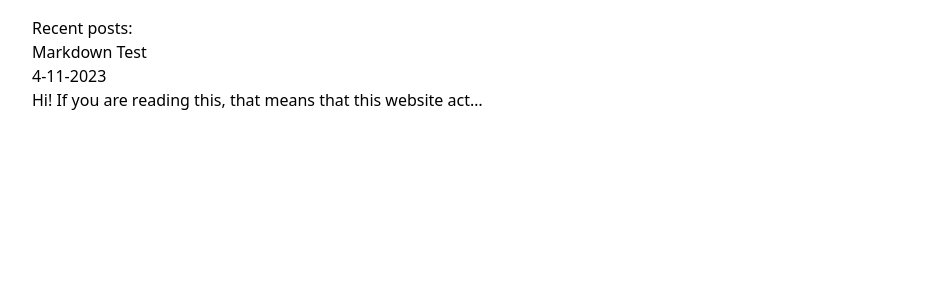
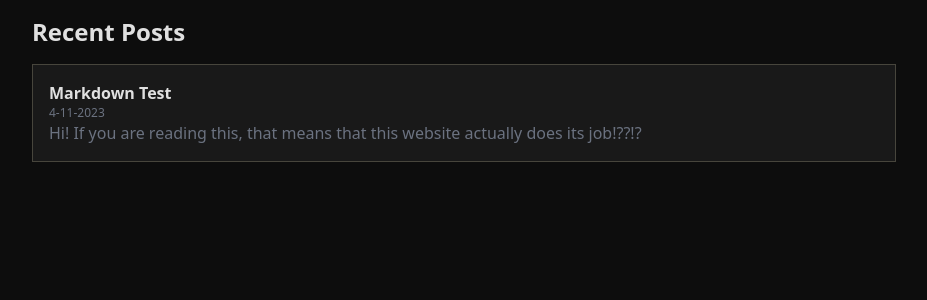
Before and after one commit to jtpotato/jtpotato.github.io, a Next.js app: page /posts in a window 1280 px wide. Shown: the top 300 px of the page, without its empty margins (176-1103 px from the left). Built offline with nearby package versions, Linux system fonts and the light colour scheme.

Commit message:
functioning previews

```diff
--- a/src/app/globals.css
+++ b/src/app/globals.css
@@ -1,3 +1,7 @@
 @tailwind base;
 @tailwind components;
 @tailwind utilities;
+
+* {
+  color: #e0e0e0
+}
--- a/src/app/layout.tsx
+++ b/src/app/layout.tsx
@@ -1,5 +1,4 @@
 import type { Metadata } from 'next'
-import { Inter } from 'next/font/google'
 import './globals.css'
 
 export const metadata: Metadata = {
@@ -14,7 +13,7 @@ export default function RootLayout({
 }) {
   return (
     <html lang="en">
-      <body>{children}</body>
+      <body className='bg-black/95'>{children}</body>
     </html>
   )
 }
--- a/src/app/posts/Description.tsx
+++ b/src/app/posts/Description.tsx
@@ -1,13 +1,19 @@
-function Description() {
+import React from "react";
+
+function Description({children}: React.PropsWithChildren) {
   return (
     <p
       style={{
-        maxWidth: "50ch",
+        // maxWidth: "50ch",
         whiteSpace: "nowrap",
         textOverflow: "ellipsis",
         overflow: "hidden",
       }}
-    ></p>
+
+      className="text-gray-500"
+    >
+        {children}
+    </p>
   );
 }
 
--- /dev/null
+++ b/src/app/posts/PostPreview.tsx
@@ -0,0 +1,18 @@
+import Post from "@/lib/TPost";
+import Description from "./Description";
+
+type PostPreviewProps = {
+    post: Post;
+}
+
+function PostPreview({post}: PostPreviewProps) {
+    return (
+        <div className="p-4 border border-amber-100/20 bg-white/5">
+            <p className="font-bold">{post.title}</p>
+            <p className="text-xs text-gray-500">{post.published}</p>
+            <Description>{post.content}</Description>
+        </div>
+    );
+}
+
+export default PostPreview;
--- a/src/app/posts/page.tsx
+++ b/src/app/posts/page.tsx
@@ -1,19 +1,16 @@
 import GetPosts from "../../lib/Posts";
+import Description from "./Description";
+import PostPreview from "./PostPreview";
 
 function Posts() {
     return (
         <>
             <div className="flex justify-center">
                 <main className="p-4 max-w-4xl w-full">
-                    <p>Recent posts:</p>
-                    <div>
+                    <h1 className="text-2xl font-bold">Recent Posts</h1>
+                    <div className="flex flex-col space-y-4 mt-4">
                         {GetPosts().map((post) => (
-                            <div key={post.title}>
-
-                            <p >{post.title}</p>
-                            <p>{post.published}</p>
-                            <p style={{ "maxWidth": "50ch", "whiteSpace": "nowrap", "textOverflow": "ellipsis", "overflow": "hidden" }}>{post.content}</p>
-                            </div>
+                            <PostPreview post={post} key={post.title} />
                         ))}
                     </div>
                 </main>
--- /dev/null
+++ b/src/lib/TPost.ts
@@ -0,0 +1,9 @@
+type Post = {
+    title: string,
+    published: string,
+    edited: string,
+    content: string,
+    image?: string
+}
+
+export default Post;
```
Also changed, not shown: src/lib/Posts.ts (+1 -8 lines).
